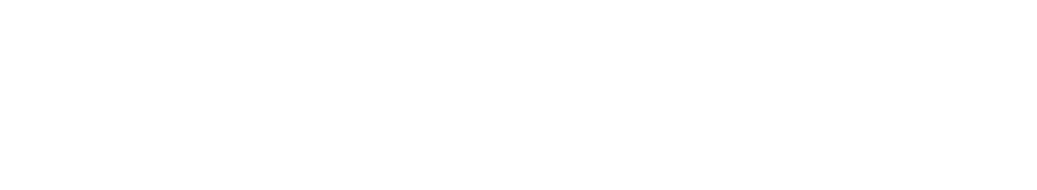
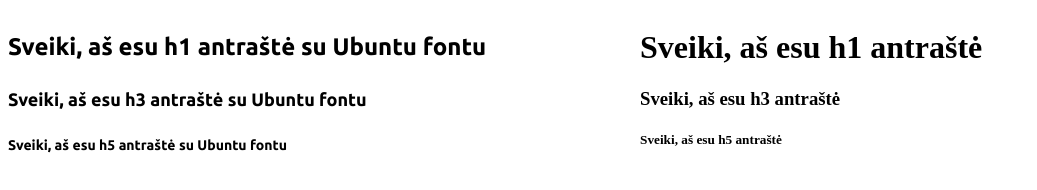
Before and after one commit to ErnestasK760/Uzduotis-2021_4_28-Fontai, a plain HTML site: page index.html in a window 1280 px wide. Shown: the whole page, without its empty margins (0-1037 px from the left). Drawn offline with Linux system fonts and the light colour scheme.

Commit message:
Idejau fonta

```diff
--- a/index.html
+++ b/index.html
@@ -4,9 +4,56 @@
     <meta charset="UTF-8">
     <meta http-equiv="X-UA-Compatible" content="IE=edge">
     <meta name="viewport" content="width=device-width, initial-scale=1.0">
-    <title>Document</title>
+    <link rel="preconnect" href="https://fonts.gstatic.com">
+    <link href="https://fonts.googleapis.com/css2?family=Ubuntu:wght@400;500;700&display=swap" rel="stylesheet">
+    <title>Šriftai</title>
 </head>
+    <style>
+        .pirmas {
+            float: left;
+            width: 50%;
+        }
+        .antras {
+            float: left;
+            width: 50%;
+        }
+        .ubuntu h1 {
+            font-family: "Ubuntu" , sans-serif;
+            font-size: 24px;
+            font-style: normal;
+            font-variant: normal;
+            font-weight: 700;
+            line-height: 45px;
+        }
+        .ubuntu h3 {
+            font-family: "Ubuntu" , sans-serif;
+            font-size: 18px;
+            font-style: normal;
+            font-variant: normal;
+            font-weight: 700;
+            line-height: 25px;
+        }
+        .ubuntu h5 {
+            font-family: "Ubuntu" , sans-serif;
+            font-size: 14px;
+            font-style: normal;
+            font-variant: normal;
+            font-weight: 700;
+            line-height: 20px;
+        }
+    </style>
 <body>
 
+    <div class='pirmas ubuntu'>
+        <h1>Sveiki, aš esu h1 antraštė su Ubuntu fontu</h1>
+        <h3>Sveiki, aš esu h3 antraštė su Ubuntu fontu</h3>
+        <h5>Sveiki, aš esu h5 antraštė su Ubuntu fontu</h5>
+    </div>
+
+    <div class='antras'>
+        <h1>Sveiki, aš esu h1 antraštė</h1>
+        <h3>Sveiki, aš esu h3 antraštė</h3>
+        <h5>Sveiki, aš esu h5 antraštė</h5>
+    </div>
 </body>
 </html>
```
